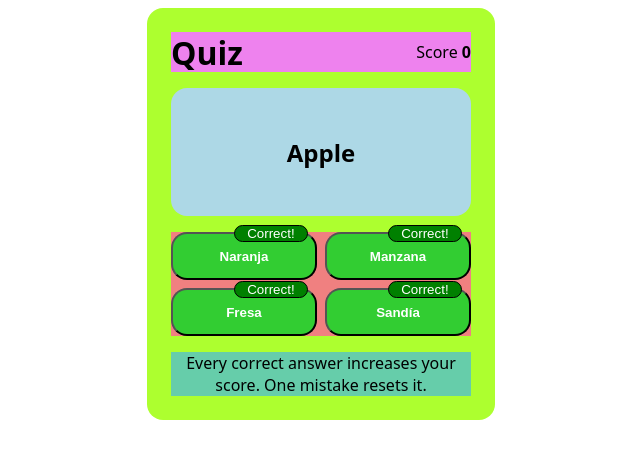
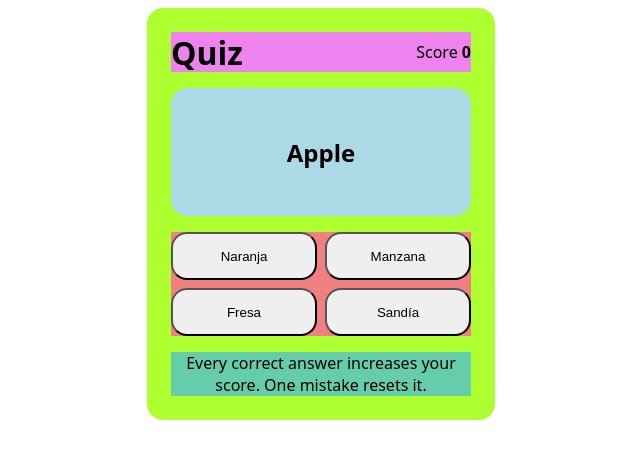
Before and after one commit to feliven/react-flashcard-quiz-coding2go, a React (Vite) app: page / in a window 1280 px wide. Shown: the top 458 px of the page, without its empty margins (319-959 px from the left). Built offline with nearby package versions, Linux system fonts and the light colour scheme.

Commit message:
mostra se resposta selecionada está correta ou incorreta

```diff
--- a/src/App.tsx
+++ b/src/App.tsx
@@ -5,11 +5,12 @@ import AnswerOption from "./component/AnswerOption";
 function App() {
   const [cardIndex, setCardIndex] = useState(0);
   const [score, setScore] = useState(0);
+  const [selectedOption, setSelectedOption] = useState<string | null>(null);
 
   const currentCard = flashcards[cardIndex];
 
   function handleAnswer(selectedAnswer: string) {
-    console.log(selectedAnswer);
+    setSelectedOption(selectedAnswer);
 
     if (selectedAnswer !== currentCard.back) {
       setScore(0);
@@ -22,7 +23,11 @@ function App() {
     }
 
     setScore(score + 1);
-    setCardIndex(cardIndex + 1);
+
+    setTimeout(() => {
+      setCardIndex(cardIndex + 1);
+      setSelectedOption(null);
+    }, 1000);
   }
 
   return (
@@ -40,7 +45,13 @@ function App() {
 
       <div className="answers">
         {currentCard.options.map((option) => (
-          <AnswerOption key={option} option={option} onAnswer={handleAnswer} />
+          <AnswerOption
+            key={option}
+            option={option}
+            onAnswer={handleAnswer}
+            correctAnswer={currentCard.back}
+            selectedAnswer={selectedOption}
+          />
         ))}
       </div>
 
--- a/src/component/AnswerOption.tsx
+++ b/src/component/AnswerOption.tsx
@@ -1,11 +1,19 @@
 type AnswerOptionProps = {
   option: string;
   onAnswer: (option: string) => void;
+  correctAnswer: string;
+  selectedAnswer: string | null;
 };
 
-function AnswerOption({ option, onAnswer }: AnswerOptionProps) {
+function AnswerOption({ option, onAnswer, correctAnswer, selectedAnswer }: AnswerOptionProps) {
+  let answerClass = "";
+
+  if (selectedAnswer !== null && option === selectedAnswer) {
+    answerClass = option === correctAnswer ? "correct" : "incorrect";
+  }
+
   return (
-    <button className="correct" key={option} onClick={() => onAnswer(option)}>
+    <button className={answerClass} key={option} onClick={() => onAnswer(option)}>
       {option}
     </button>
   );
```
